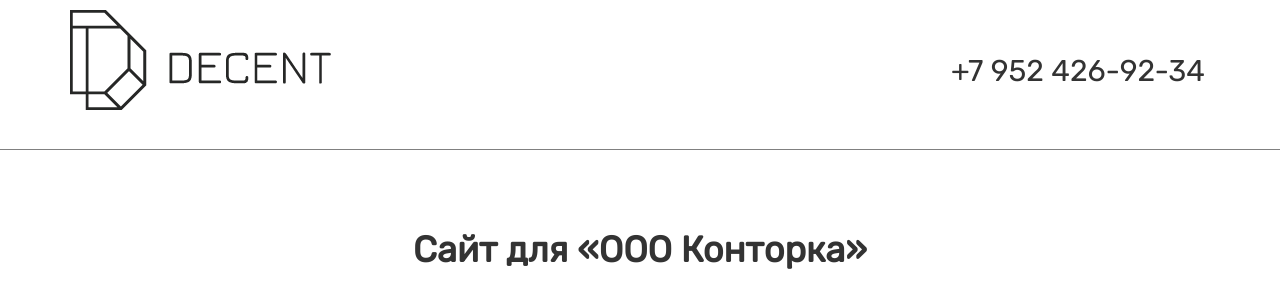
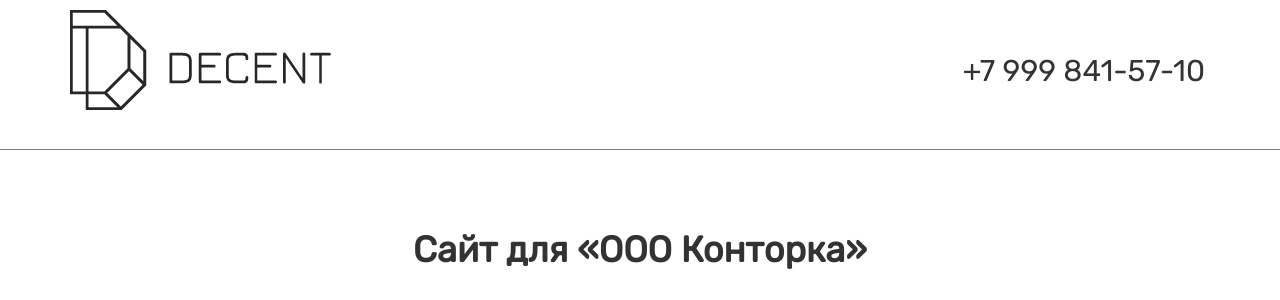
Before and after one commit to luisciphere/The-Shablones, a PHP site: page / in a window 1280 px wide. Shown: the top 300 px of the page. Run offline with PHP 8.4, Linux system fonts and the light colour scheme.

Commit message:
телефон поменял

```diff
--- a/index.php
+++ b/index.php
@@ -22,7 +22,7 @@ include 'config.php';
             Logo
           </div>
           <div class="top-contact pull-right">
-            +7 952 426-92-34
+            +7 999 841-57-10
           </div>
         </div>
       </div>
@@ -350,7 +350,7 @@ include 'config.php';
               Logo
             </div>
             <div class="top-contact top-contact_footer  col-xs-12 col-sm-8">
-              +7 952 426-92-34
+              +7 999 841-57-10
             </div>
             </div>
         </div>
```
